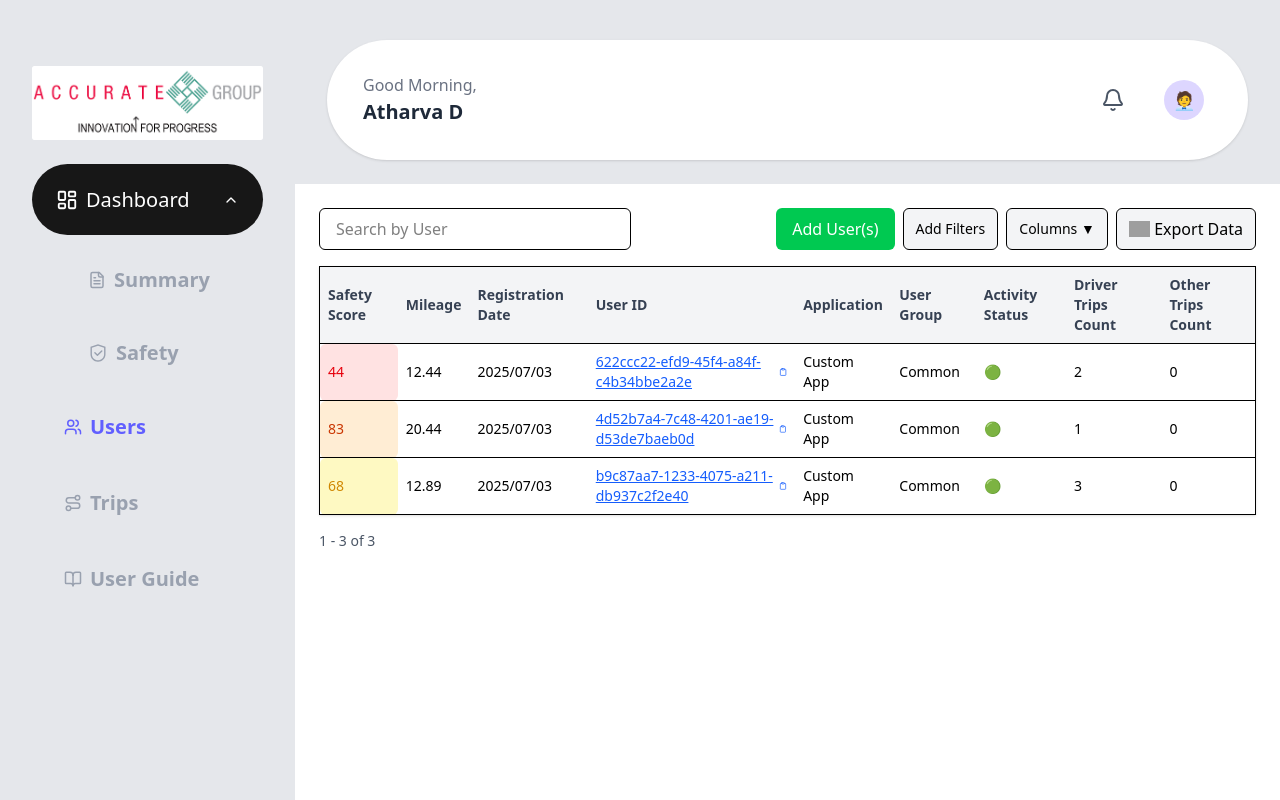
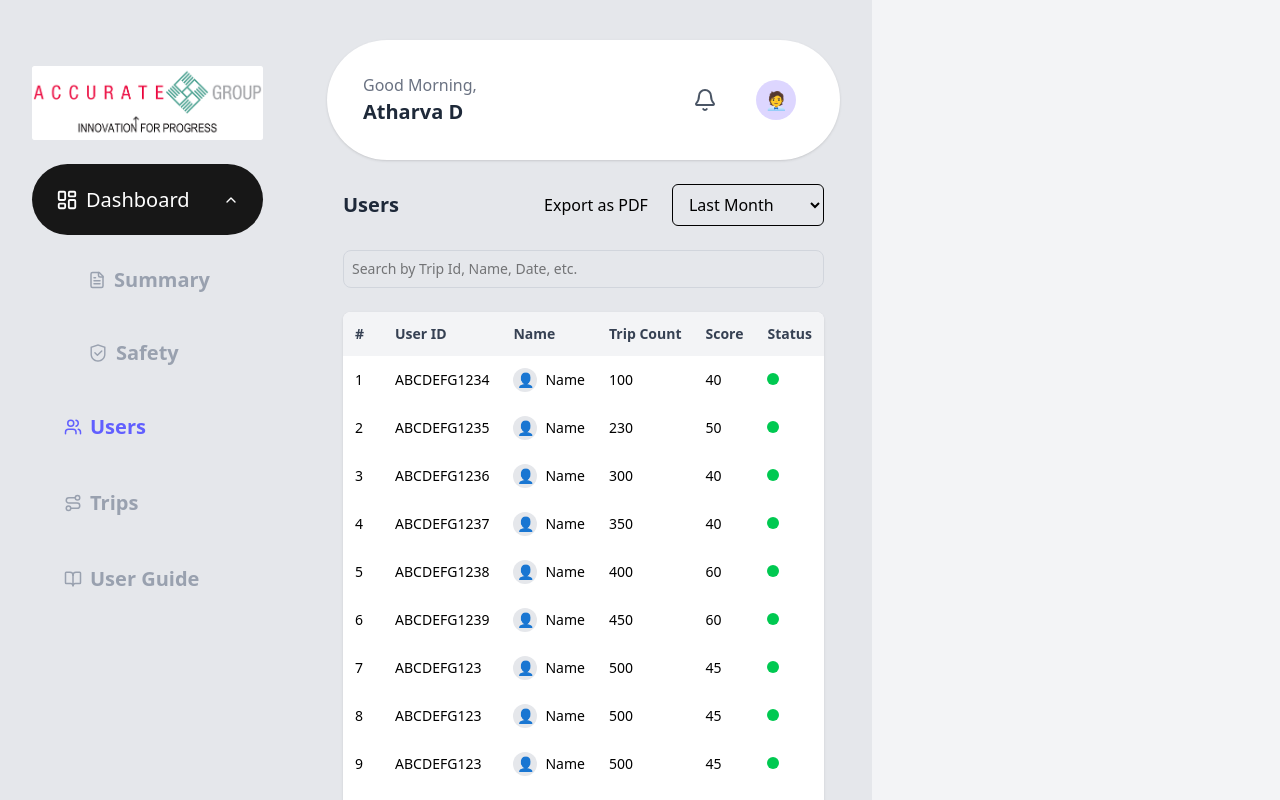
Before and after one commit to AccurateIC/Damoov_Driving_Score, a React (Vite) app in the folder Frontend/: page /users/list in a window 1280 px wide. Built offline with nearby package versions, Linux system fonts and the light colour scheme; grey boxes are pictures that could not be loaded.

Commit message:
Implemented User table and added Time-Filter, search bar

```diff
--- a/Frontend/src/App.tsx
+++ b/Frontend/src/App.tsx
@@ -7,8 +7,9 @@ import SDK from "./pages/Dashboard/SDK";
 // import Safety from "./pages/Dashboard/Safety";
 import Safety from "./pages/Dashboard/New_Safety";
 
-import UsersList from "./pages/Users/List";
-import Profiles from "./pages/Users/Profiles";
+import UsersList from "./pages/Users/New_Users";
+// import UsersList from "./pages/Users/List";
+ import Profiles from "./pages/Users/Profiles";
 // import Permissions from "./pages/Users/Permissions";
 
 import TripsList from "./pages/trips/TripsList";
--- /dev/null
+++ b/Frontend/src/pages/Users/New_Users.tsx
@@ -0,0 +1,117 @@
+import React, { useState } from "react";
+// import { Button } from "@/components/ui/button"; // shadcn/ui button (if you're using it)
+import { Download, ChevronDown } from "lucide-react"; // icons
+
+interface User {
+  id: number;
+  userId: string;
+  name: string;
+  tripCount: number;
+  score: number;
+  status: boolean;
+}
+
+const UsersList: React.FC = () => {
+    const [filter, setFilter] = useState("last_1_month");
+  const [users] = useState<User[]>([
+    { id: 1, userId: "ABCDEFG1234", name: "Name", tripCount: 100, score: 40, status: true },
+    { id: 2, userId: "ABCDEFG1235", name: "Name", tripCount: 230, score: 50, status: true },
+    { id: 3, userId: "ABCDEFG1236", name: "Name", tripCount: 300, score: 40, status: true },
+    { id: 4, userId: "ABCDEFG1237", name: "Name", tripCount: 350, score: 40, status: true },
+    { id: 5, userId: "ABCDEFG1238", name: "Name", tripCount: 400, score: 60, status: true },
+    { id: 6, userId: "ABCDEFG1239", name: "Name", tripCount: 450, score: 60, status: true },
+    { id: 7, userId: "ABCDEFG123", name: "Name", tripCount: 500, score: 45, status: true },
+    { id: 8, userId: "ABCDEFG123", name: "Name", tripCount: 500, score: 45, status: true },
+    { id: 9, userId: "ABCDEFG123", name: "Name", tripCount: 500, score: 45, status: true },
+    { id: 10, userId: "ABCDEFG123", name: "Name", tripCount: 500, score: 45, status: true },
+    { id: 11, userId: "ABCDEFG123", name: "Name", tripCount: 500, score: 45, status: true },
+    { id: 12, userId: "ABCDEFG123", name: "Name", tripCount: 500, score: 45, status: true },
+  ]);
+
+  return (
+    <div className="px-12">
+      {/* Header */}
+      <div className="flex justify-between  items-center mb-6">
+
+        <h1 className="text-xl font-semibold text-gray-800">Users</h1>
+        {/* <div className="flex gap-3">
+          <Button variant="outline" className="flex items-center gap-2">
+            <Download size={16} /> Export as PDF
+          </Button>
+          <Button variant="outline" className="flex items-center gap-2">
+            Last Year <ChevronDown size={16} />
+          </Button>
+        </div> */}
+
+           <div className="flex gap-2">
+          <button className="px-4 py-2 bg-gray-200 rounded-md hover:bg-gray-300">
+            Export as PDF
+          </button>
+          {/* <select className="px-3 py-2 border rounded-md bg-amber-500">
+            <option>Last Year</option>
+            <option>Last Month</option>
+            <option>Last Week</option>
+          </select> */}
+           <select
+        className="px-3 py-2 border rounded-md "
+        value={filter}
+        onChange={(e) => setFilter(e.target.value)}
+      >
+        <option value="last_1_week">Last Week</option>
+        <option value="last_2_weeks">Last 2 Weeks</option>
+        <option value="last_1_month">Last Month</option>
+        <option value="last_2_months">Last 2 Months</option>
+      </select>
+        </div>
+      </div>
+
+      {/* Search Bar */}
+      <input
+        type="text"
+        placeholder="Search by Trip Id, Name, Date, etc."
+        className="w-full mb-6 p-2 border border-gray-300 rounded-lg text-sm focus:outline-none  focus:ring-2 focus:ring-indigo-500"
+      />
+
+      {/* Table */}
+      <div className="overflow-x-auto rounded-lg shadow bg-white">
+        <table className="min-w-full bg-">
+          <thead>
+            <tr className="bg-gray-100 text-gray-700 text-sm ">
+              <th className="p-3 text-left">#</th>
+              <th className="p-3 text-left">User ID</th>
+              <th className="p-3 text-left">Name</th>
+              <th className="p-3 text-left">Trip Count</th>
+              <th className="p-3 text-left">Score</th>
+              <th className="p-3 text-left">Status</th>
+            </tr>
+          </thead>
+          <tbody>
+            {users.map((u, idx) => (
+              <tr key={u.id} className=" text-sm hover:bg-gray-50">
+                <td className="p-3">{idx + 1}</td>
+                <td className="p-3">{u.userId}</td>
+                <td className="p-3 flex items-center gap-2">
+                  <span className="w-6 h-6 rounded-full bg-gray-200 flex items-center justify-center">
+                    👤
+                  </span>
+                  {u.name}
+                </td>
+                <td className="p-3">{u.tripCount}</td>
+                <td className="p-3">{u.score}</td>
+                <td className="p-3">
+                  <span
+                    className={`w-3 h-3 rounded-full inline-block ${
+                      u.status ? "bg-green-500" : "bg-red-500"
+                    }`}
+                  />
+                </td>
+              </tr>
+            ))}
+          </tbody>
+        </table>
+      </div>
+    </div>
+  );
+};
+
+export default UsersList;
```
